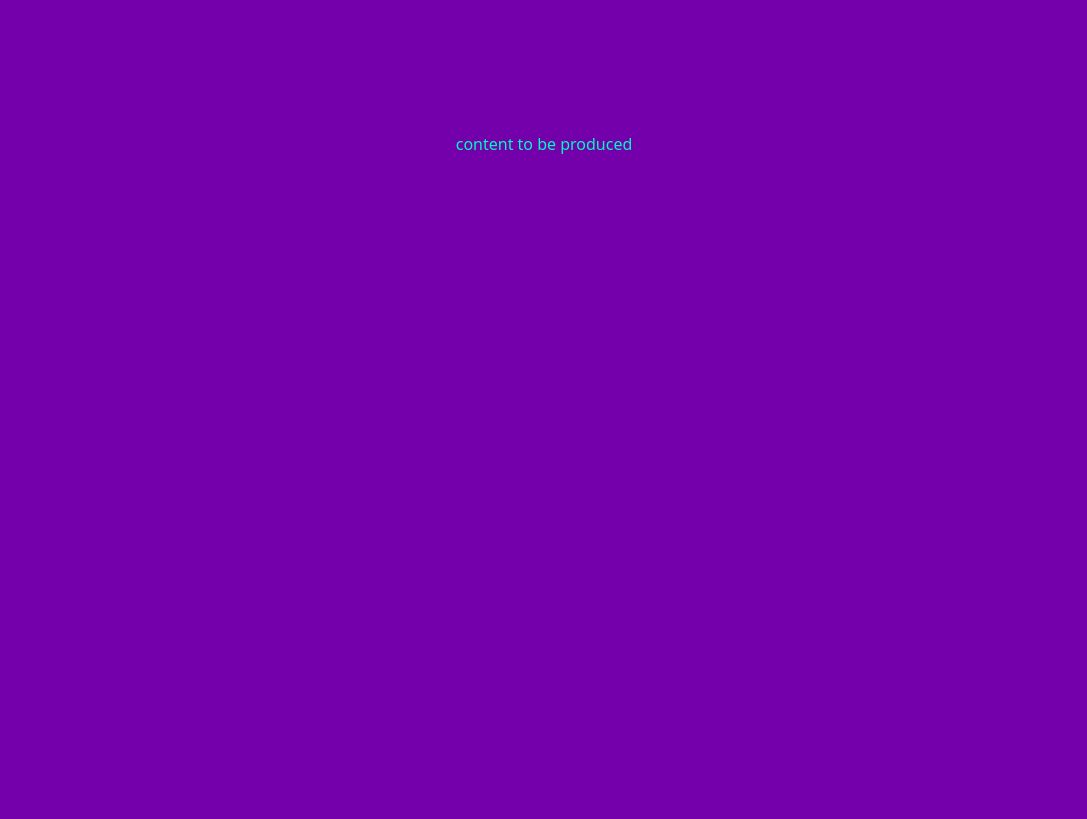
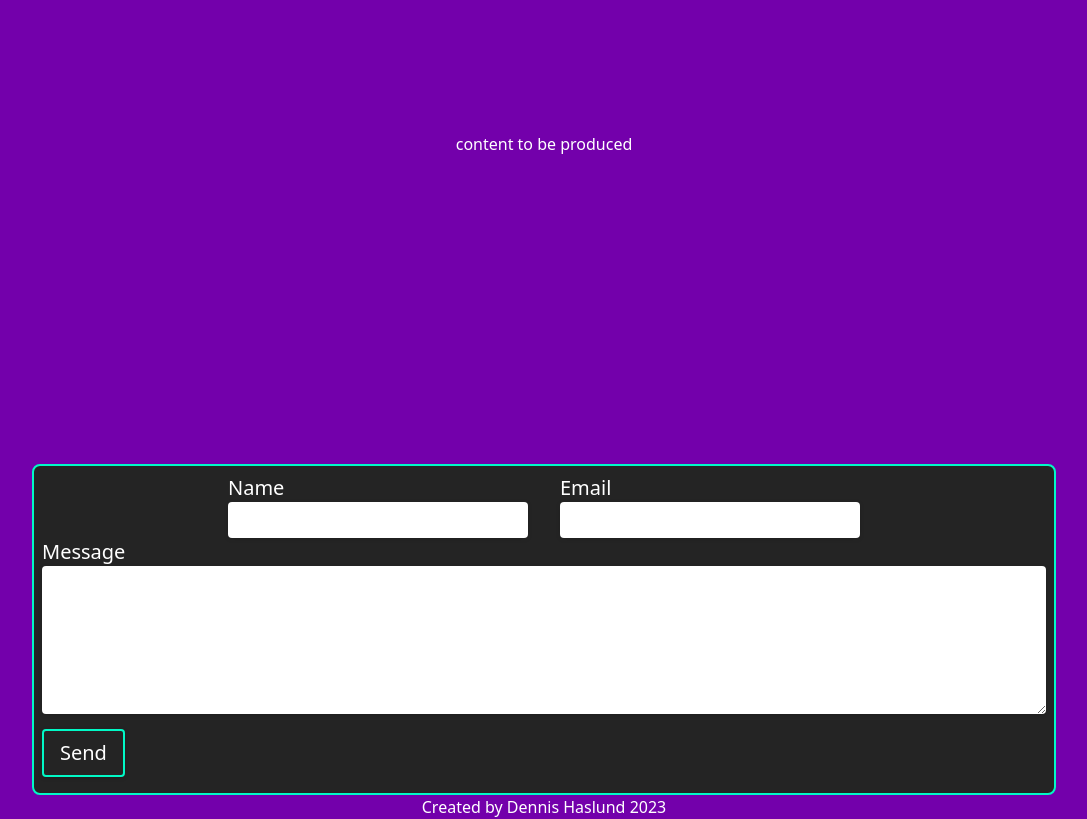
Before and after one commit to DBHaslund/home, a Next.js app: page / in a window 1280 px wide. Shown: the part 240-1059 px from the top of the page, without its empty margins (96-1183 px from the left). Before the commit the page ends 800 px from the top, so only its background shows below. Built offline with nearby package versions, Linux system fonts and the light colour scheme.

Commit message:
Added contact form, needs styling and functionality

```diff
--- /dev/null
+++ b/src/app/_components/ContactForm/ContactForm.js
@@ -0,0 +1,28 @@
+const ContactForm = () => {
+  return (
+    <form action='' className='w-4/5 m-auto text-xl p-2 border-bteal border-2 bg-gray rounded-lg'>
+      <div className='md:flex justify-center gap-2 md:gap-8'>
+        <div className='max-w-[15em]'>
+          <label htmlFor='name'>Name</label>
+          <input type='text' id='name' name='name' autoComplete='name' className='w-full p-1 rounded drop-shadow text-slate-950' />
+        </div>
+        <div className='max-w-[15em]'>
+          <label htmlFor='email'>Email</label>
+          <input type='text' id='email' name='email' autoComplete='email' className='w-full p-1 rounded drop-shadow text-slate-950' />
+        </div>
+      </div>
+      <div className=''>
+        <label htmlFor='message'>Message</label>
+        <textarea
+          rows='5'
+          id='message'
+          name='message'
+          className='w-full p-1 rounded drop-shadow text-slate-950'
+        />
+      </div>
+      <button className='rounded drop-shadow py-2 px-4 my-2 bg-gray border-bteal border-2'>Send</button>
+    </form>
+  );
+};
+
+export default ContactForm;
--- /dev/null
+++ b/src/app/_components/UI/Footer.js
@@ -0,0 +1,16 @@
+import ContactForm from '../ContactForm/ContactForm';
+
+const Footer = () => {
+  const year = new Date().getFullYear();
+
+  return (
+    <footer>
+      <ContactForm />
+      <p className='text-center'>
+        Created by Dennis Haslund <span>{year}</span>
+      </p>
+    </footer>
+  );
+};
+
+export default Footer;
--- a/src/app/layout.js
+++ b/src/app/layout.js
@@ -1,4 +1,5 @@
 import Header from './_components/UI/Header';
+import Footer from './_components/UI/Footer';
 import './globals.css';
 
 export const metadata = {
@@ -9,10 +10,11 @@ export const metadata = {
 const RootLayout = ({ children }) => {
   return (
     <html lang='en'>
-      <body className='bg-purple text-bteal'>
+      <body className='bg-purple text-white'>
         <Header />
         {children}
         <div id='portal'/>
+        <Footer />
       </body>
     </html>
   );
```
